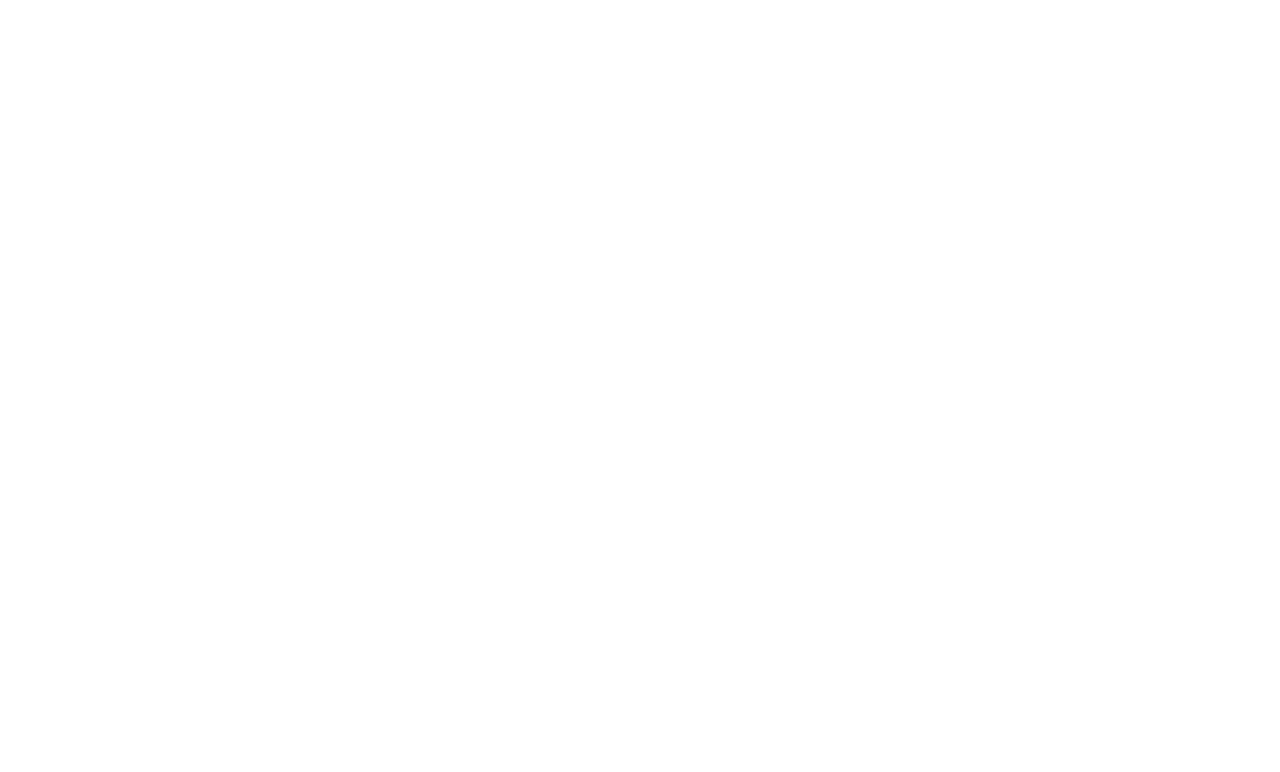
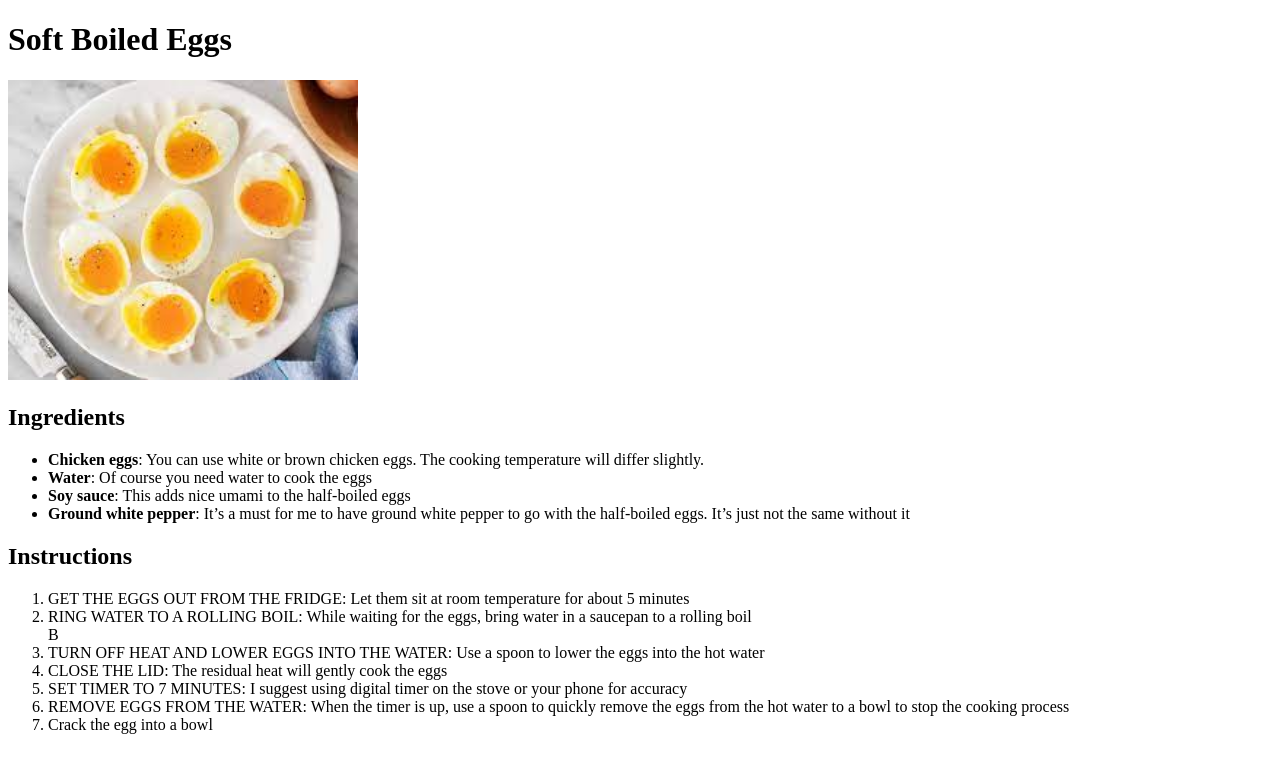
Before and after one commit to L05TFuture/odin-recipes, a plain HTML site: page recipes/soft-boiled-eggs.html in a window 1280 px wide. Drawn offline with Linux system fonts and the light colour scheme.

Commit message:
added recipe page for soft boiled eggs

```diff
--- a/recipes/soft-boiled-eggs.html
+++ b/recipes/soft-boiled-eggs.html
@@ -0,0 +1,31 @@
+<!DOCTYPE html>
+<html lang="en">
+    <head>
+    <meta charset="UTF-8">
+    <title>soft-boiled-eggs</title> </head>
+
+    <body>
+        <h1>Soft Boiled Eggs</h1>
+        <img src="../img/soft-boiled-eggs.jpeg" alt="Image of soft-boiled-eggs" height="300" width="350">
+        <p><h2>Ingredients</h2></p>
+        <p><ul>
+            <li><strong>Chicken eggs</strong>: You can use white or brown chicken eggs. The cooking temperature will differ slightly.</li>
+            <li> <strong>Water</strong>: Of course you need water to cook the eggs</li>
+            <li><strong>Soy sauce</strong>: This adds nice umami to the half-boiled eggs</li>
+            <li><strong>Ground white pepper</strong>: It’s a must for me to have ground white pepper to go with the half-boiled eggs. It’s just not the same without it</li>
+            </ul></p>
+            <p><h2>Instructions</h2></p>
+            <p><ol>
+                <li>GET THE EGGS OUT FROM THE FRIDGE: Let them sit at room temperature for about 5 minutes</li>
+                <li>RING WATER TO A ROLLING BOIL: While waiting for the eggs, bring water in a saucepan to a rolling boil</li>B
+                <li>TURN OFF HEAT AND LOWER EGGS INTO THE WATER: Use a spoon to lower the eggs into the hot water</li>
+                <li>CLOSE THE LID: The residual heat will gently cook the eggs</li>
+                <li>SET TIMER TO 7 MINUTES: I suggest using digital timer on the stove or your phone for accuracy</li>
+                <li>REMOVE EGGS FROM THE WATER: When the timer is up, use a spoon to quickly remove the eggs from the hot water to a bowl to stop the cooking process</li>
+                <li>Crack the egg into a bowl</li>
+                </ol></p>
+
+
+    </body>
+
+</html>
```
Also changed, not shown: recipes/scrambled-eggs.html (+4 -4 lines).
